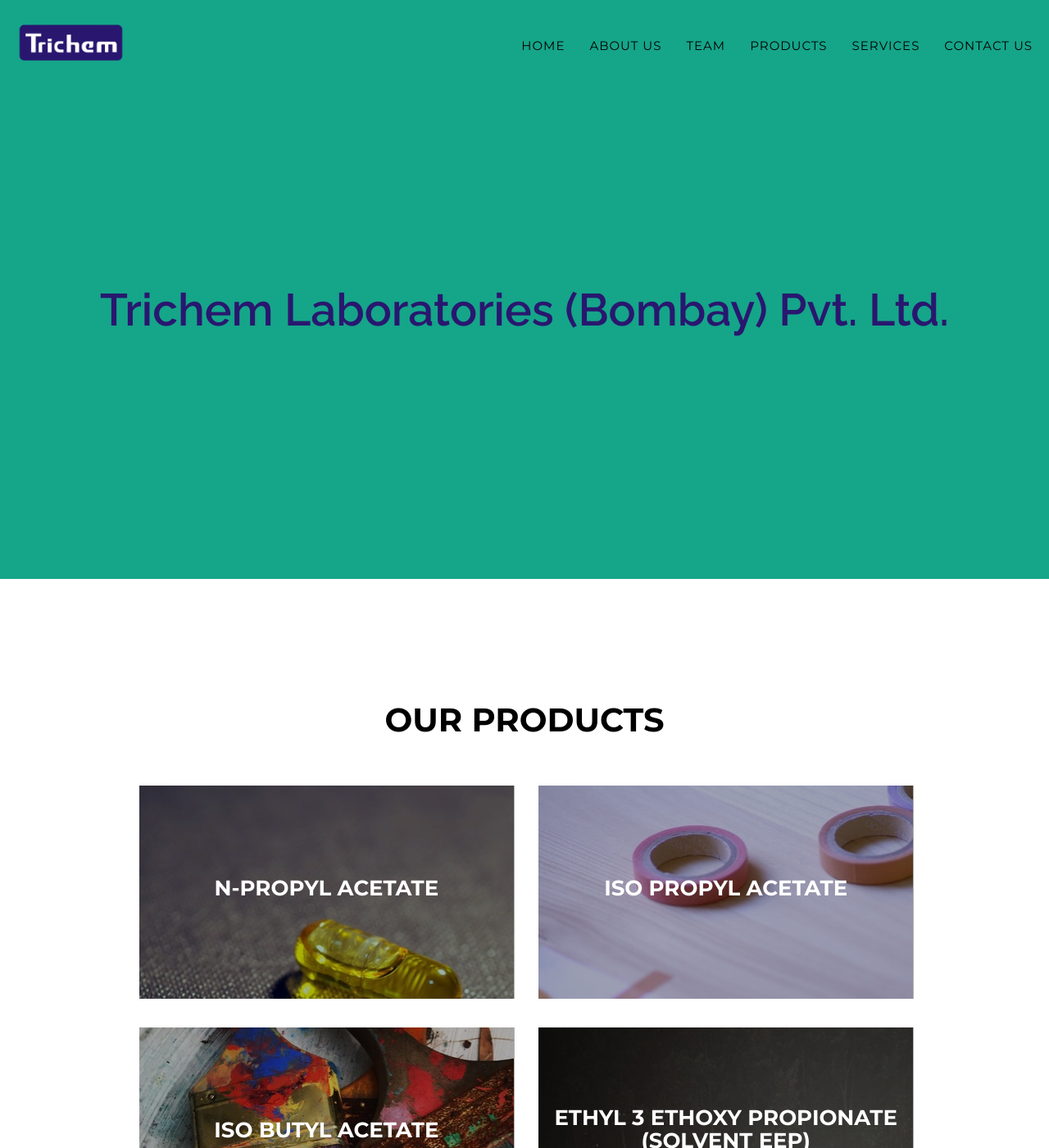
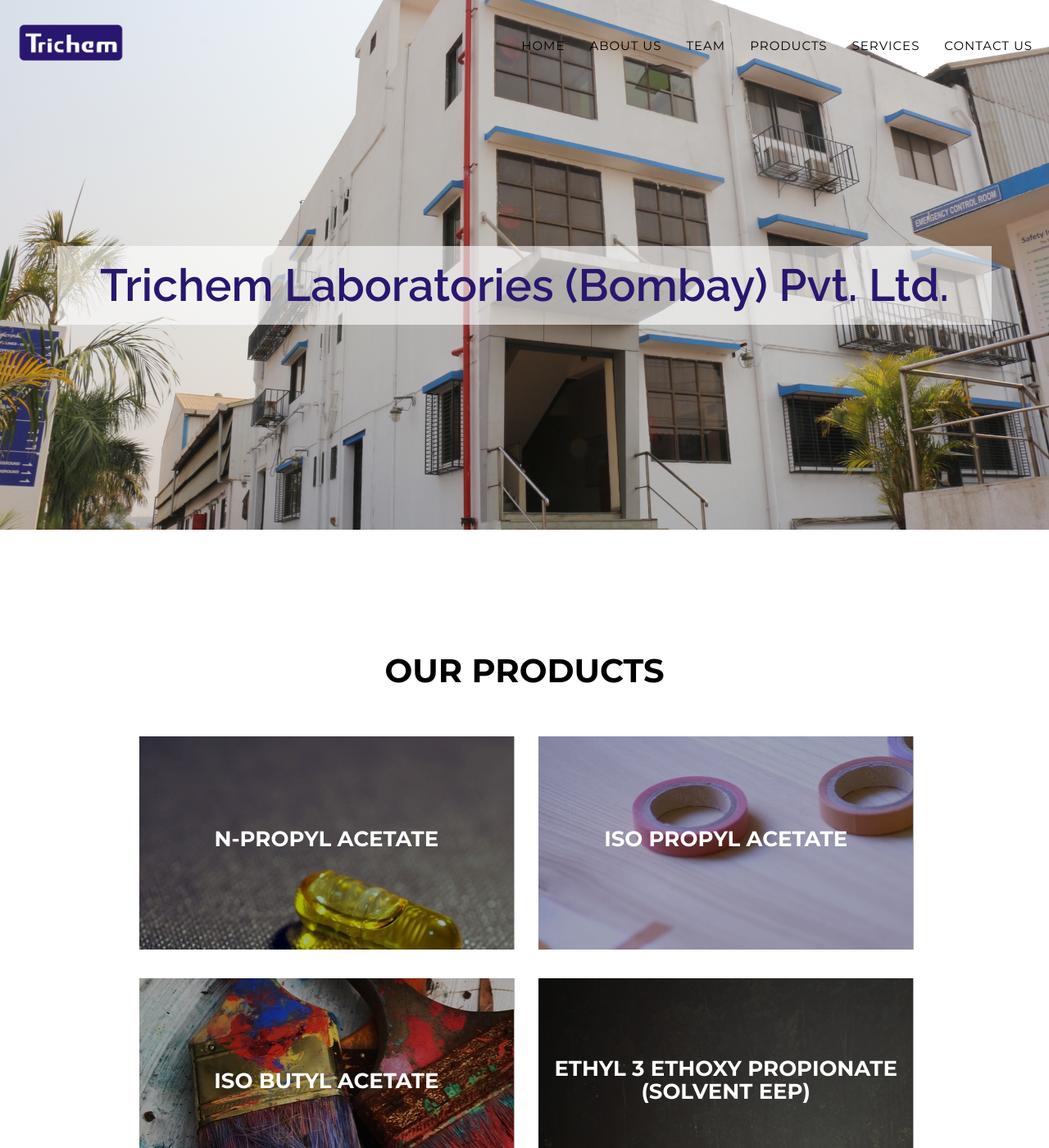
Before and after one commit to trichem/trichem.github.io, a Jekyll site: the page built from index.html, in a window 1280 px wide and 1400 px high. Shown: the whole window at 82% size. Built offline with Jekyll 4.4.1, drawn with Linux system fonts in a browser that asks for light colours; some web fonts are replaced.

Commit message:
added bg and col spaces

```diff
--- a/_includes/css/agency.css
+++ b/_includes/css/agency.css
@@ -301,7 +301,7 @@
     color: #fff;
     background-attachment: scroll;
     background-color: #15a589;
-    /* background-image: url('{{ site.baseurl }}/img/header-bg.jpg'); */
+    background-image: url('{{ site.baseurl }}/img/header-bg.jpg');
     background-position: center center;
     background-repeat: none;
     -webkit-background-size: cover;
@@ -748,11 +748,10 @@
  }
 
  .quote {
-     padding: 30px;
+     background-color: #ffffff9c;
      margin-top: 200px;
      margin-bottom: 200px;
      text-align: center;
-     color: white;
      border: 0;
      font-size: 2.5em;
  }
--- a/_includes/header.html
+++ b/_includes/header.html
@@ -66,7 +66,6 @@
     <div class="container">
         <div class="intro-text">
             <p class="quote">
-                <b> {{site.tagline}} </b>
                 <b class="company-name">{{site.title}}</b>
             </p>
         </div>
--- a/pages/products.html
+++ b/pages/products.html
@@ -18,7 +18,7 @@
         <div class="row">
             {% for item in type.items %}
 
-            <div class="col col-sm-3">
+            <div class="col col-sm-3" style="padding-bottom: 30px; padding-top: 20px">
                 <a style="text-decoration: none" href="/products/{{item.title | replace: " " , ""}}">
                     <h5>{{item.title}}</h5>
                     <h6>{{item.cas}}</h6>
```
Also changed, not shown: img/header-bg.jpg.
